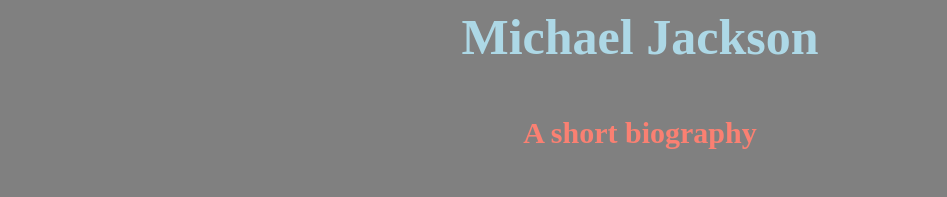
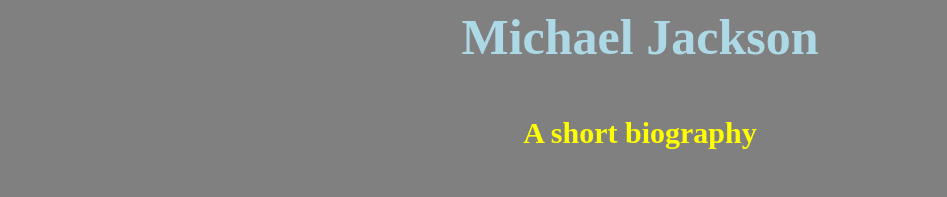
Before and after one commit to WVCS/index-sarishag, a plain HTML site: page index.html in a window 1280 px wide. Shown: the top 197 px of the page, without its empty margins (0-947 px from the left). Drawn offline with Linux system fonts and the light colour scheme.

Commit message:
Update style.css

```diff
--- a/style.css
+++ b/style.css
@@ -30,7 +30,7 @@ td{
 }
 
 h5{
-  color: salmon;
+  color: yellow;
   text-align: center;
   font-size: 30px
 
```
